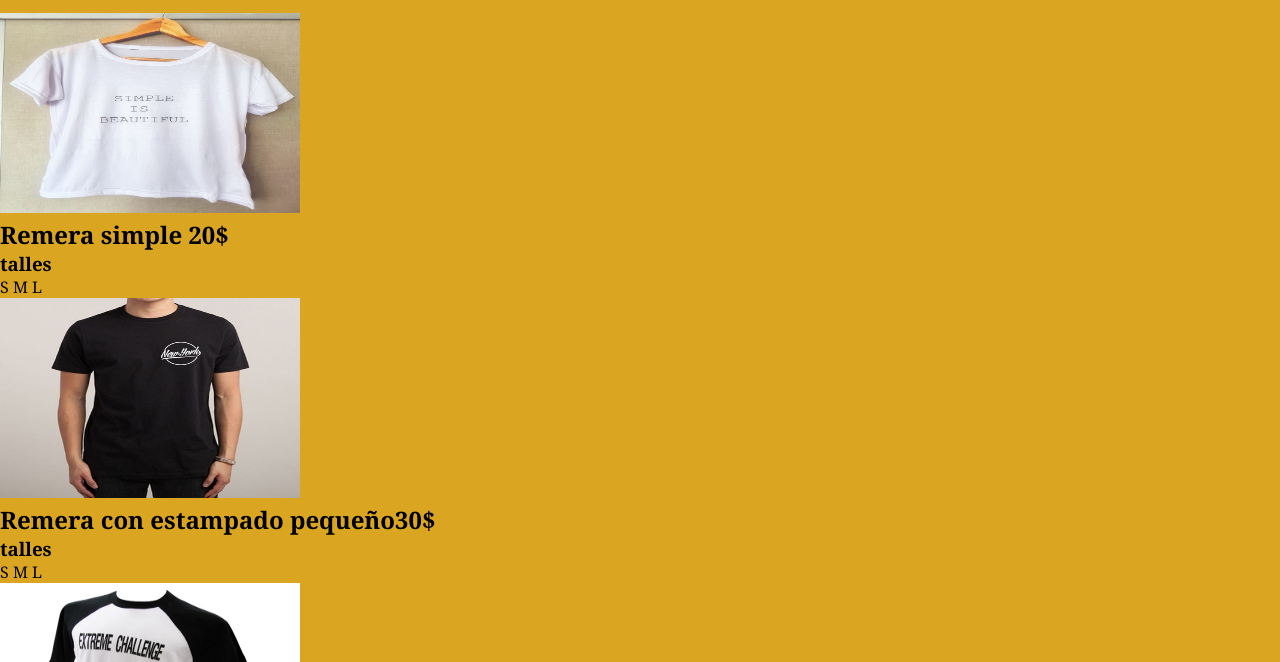
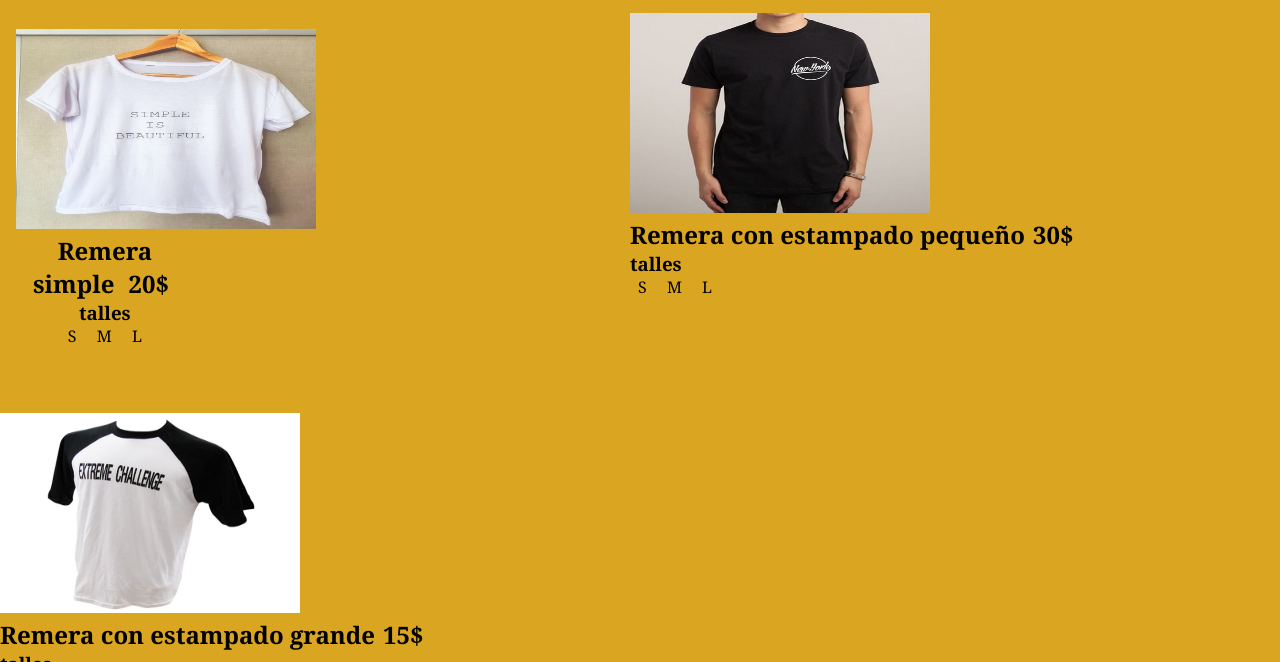
Before and after one commit to BautoxAC/2Pre-Entrega-BautistaTosi, a plain HTML site: page Pages/pro.html in a window 1280 px wide. Shown: the part 138-800 px from the top of the page. Drawn offline with Linux system fonts and the light colour scheme.

Commit message:
cambios en productos

```diff
--- a/css/style.css
+++ b/css/style.css
@@ -81,5 +81,19 @@ body main h1{
 }
 .contenedorpro{
     display: grid;
-    grid-template-areas: ;
+    grid-template-areas:
+    "hijo1 hijo2"
+    "hijo3 hijo2";
 }
+.contenedorpro__hijo1{
+    padding: 1rem;
+    width: 33.3%;
+    height: 25rem;
+    text-align: center;
+}
+.contenedorpro__hijo h2{
+    padding: 1rem;
+}
+.contenedorpro span{
+    padding: 0.5rem;
+}
```
